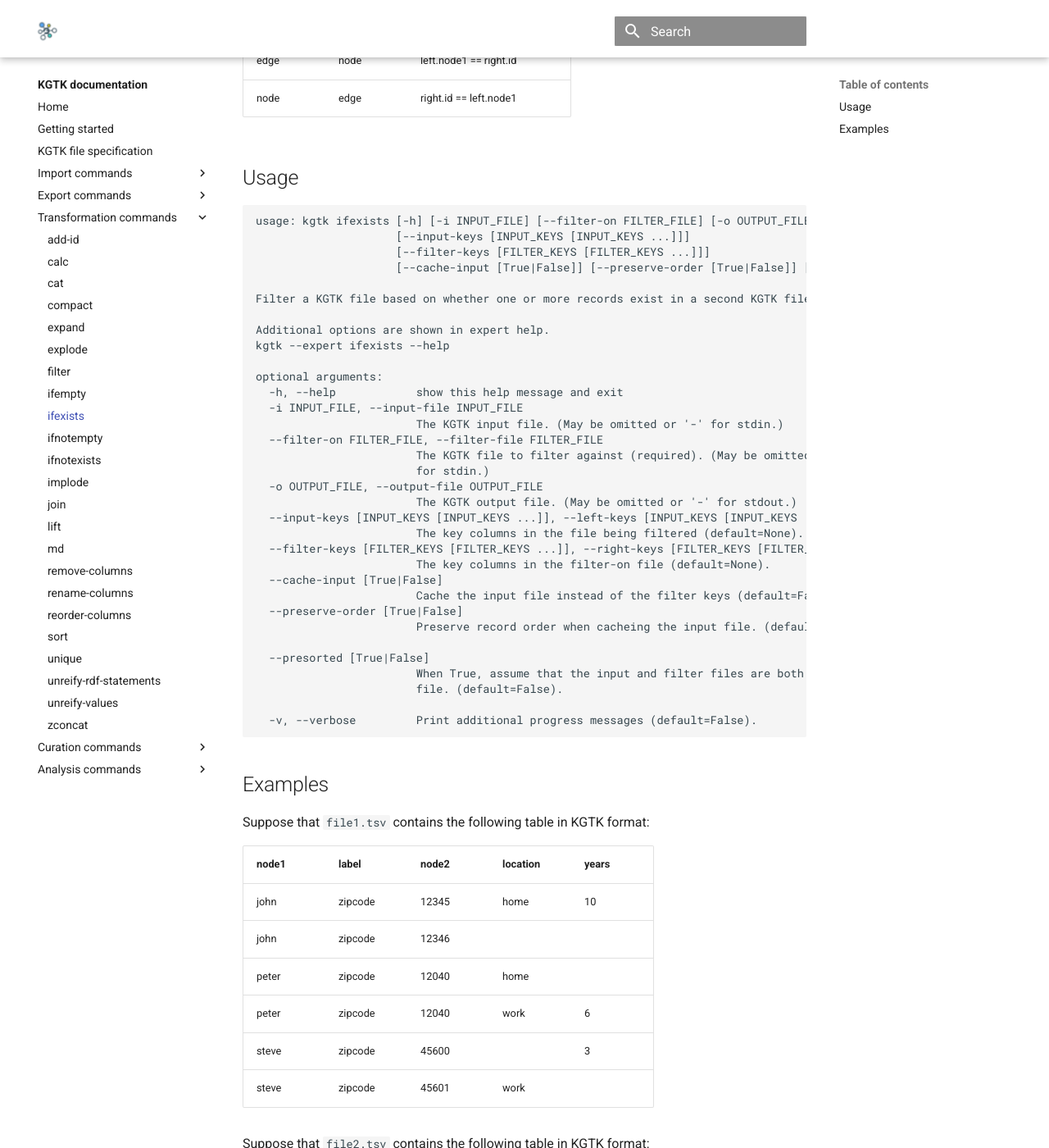
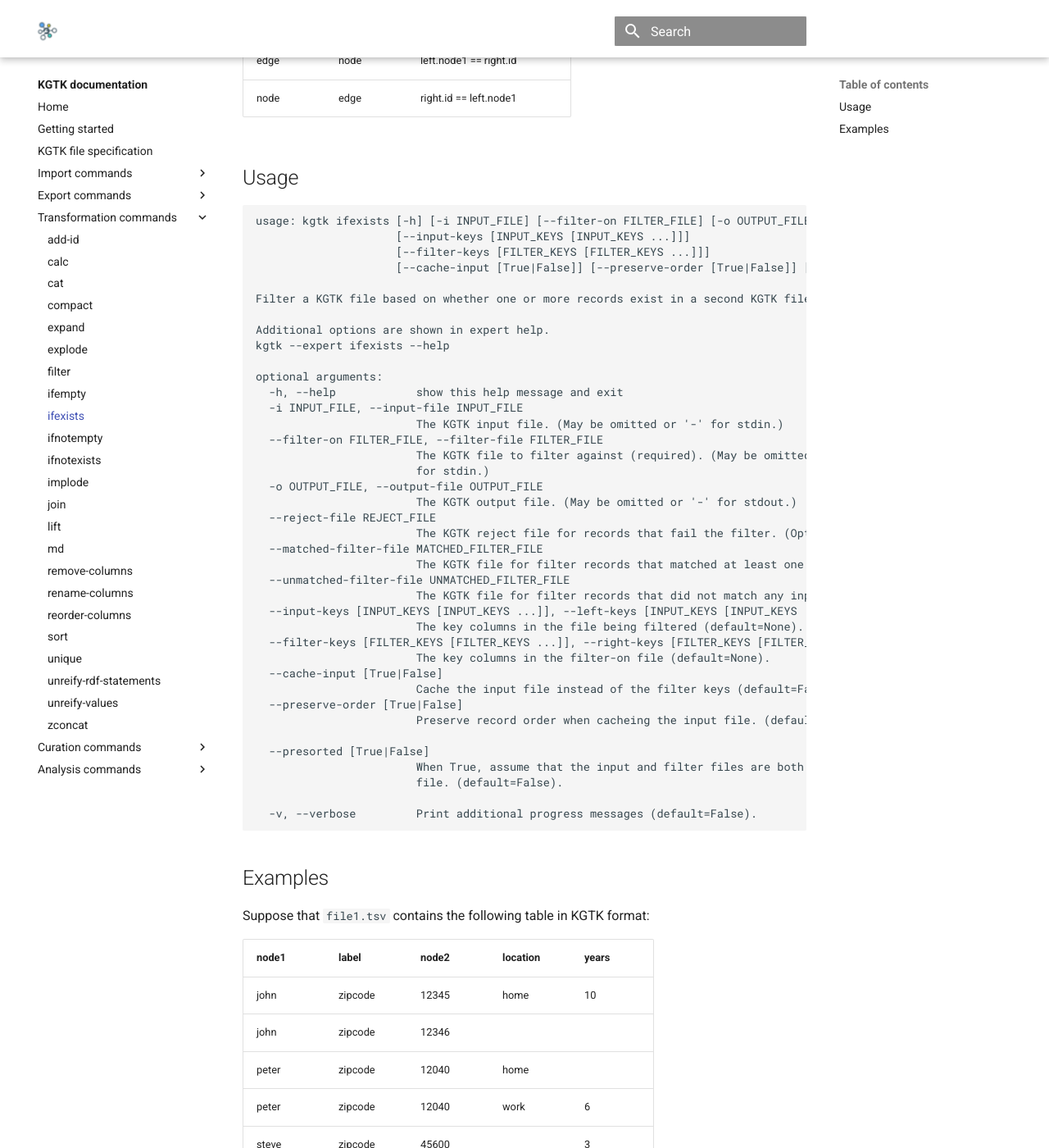
Before and after one commit to usc-isi-i2/kgtk, an MkDocs documentation site: the page built from docs/transform/ifexists.md, in a window 1280 px wide and 1400 px high, scrolled down 749 px. Shown: the whole window at 82% size. Built offline with MkDocs 1.6.1 and Material for MkDocs 9.7.7, drawn with Linux system fonts in a browser that asks for light colours; comment, search, counter and statistics services are not loaded.

Commit message:
Update the documentation.

```diff
--- a/docs/transform/ifexists.md
+++ b/docs/transform/ifexists.md
@@ -47,6 +47,12 @@ optional arguments:
                         for stdin.)
   -o OUTPUT_FILE, --output-file OUTPUT_FILE
                         The KGTK output file. (May be omitted or '-' for stdout.)
+  --reject-file REJECT_FILE
+                        The KGTK reject file for records that fail the filter. (Optional, use '-' for stdout.)
+  --matched-filter-file MATCHED_FILTER_FILE
+                        The KGTK file for filter records that matched at least one input record. (Optional, use '-' for stdout.)
+  --unmatched-filter-file UNMATCHED_FILTER_FILE
+                        The KGTK file for filter records that did not match any input records. (Optional, use '-' for stdout.)
   --input-keys [INPUT_KEYS [INPUT_KEYS ...]], --left-keys [INPUT_KEYS [INPUT_KEYS ...]]
                         The key columns in the file being filtered (default=None).
   --filter-keys [FILTER_KEYS [FILTER_KEYS ...]], --right-keys [FILTER_KEYS [FILTER_KEYS ...]]
```
Also changed, not shown: docs/transform/ifnotexists.md (+6 -0 lines).
